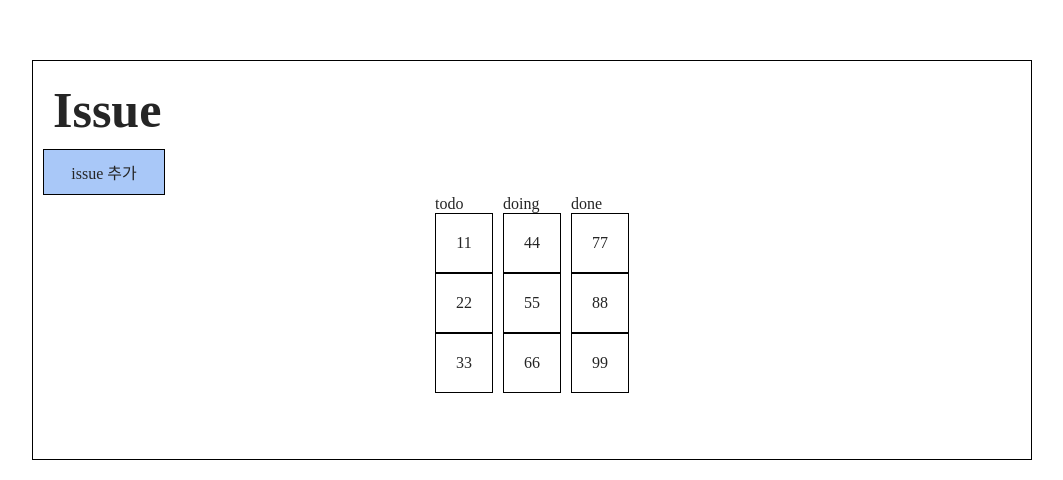
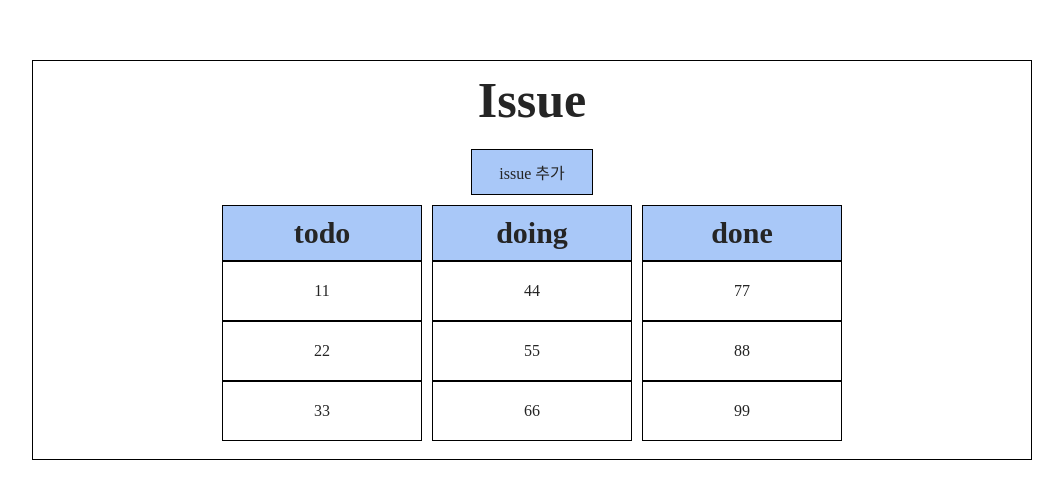
Before and after one commit to dong53358/wanted-pre-onboarding-frontend-2, a React (Create React App) app: page / in a window 1280 px wide. Shown: the part 140-620 px from the top of the page, without its empty margins (108-1171 px from the left). Built offline with nearby package versions, Linux system fonts and the light colour scheme.

Commit message:
docs: board css 수정

```diff
--- a/src/App.js
+++ b/src/App.js
@@ -1,8 +1,6 @@
 import { useState } from "react";
-import { useRecoilState } from "recoil";
 import styled from "styled-components";
 import Modal from "./components/Modal";
-import { kanbanBoardData } from "./recoil/atoms";
 
 const Main = styled.div`
   display: flex;
@@ -15,10 +13,10 @@ const Main = styled.div`
 const Issue = styled.div`
   display: flex;
   flex-direction: column;
+  align-items: center;
   width: 1000px;
   height: 400px;
   border: 1px solid black;
-  padding: 10px;
 `;
 
 const Title = styled.span`
@@ -35,6 +33,19 @@ const Boards = styled.div`
   gap: 10px;
   margin-bottom: 100px;
 `;
+
+const BoardTitle = styled.div`
+  display: flex;
+  justify-content: center;
+  align-items: center;
+  font-size: 30px;
+  font-weight: bold;
+  padding: 10px;
+  border: 1px solid black;
+  background-color: var(--primary-100);
+  width: 200px;
+  `;
+
 const BoardItem = styled.div`
   display: flex;
   justify-content: center;
@@ -50,6 +61,7 @@ const InputModalBtn = styled.button`
   align-items: center;
   width: 100px;
   padding: 10px;
+  margin: 10px;
   border: 1px solid black;
   background-color: var(--primary-100);
   cursor: pointer;
@@ -177,7 +189,7 @@ function App() {
                 onDragOver={(e) => dragOverHandler(e)}
                 onDrop={(e) => dropCardHandle(e, board)}
               >
-                <div>{board.title}</div>
+                <BoardTitle>{board.title}</BoardTitle>
                 {board.items.map((item, index) => (
                   <BoardItem
                     key={index}
```
Also changed, not shown: src/components/Board.js (deleted, +0 -7 lines).
